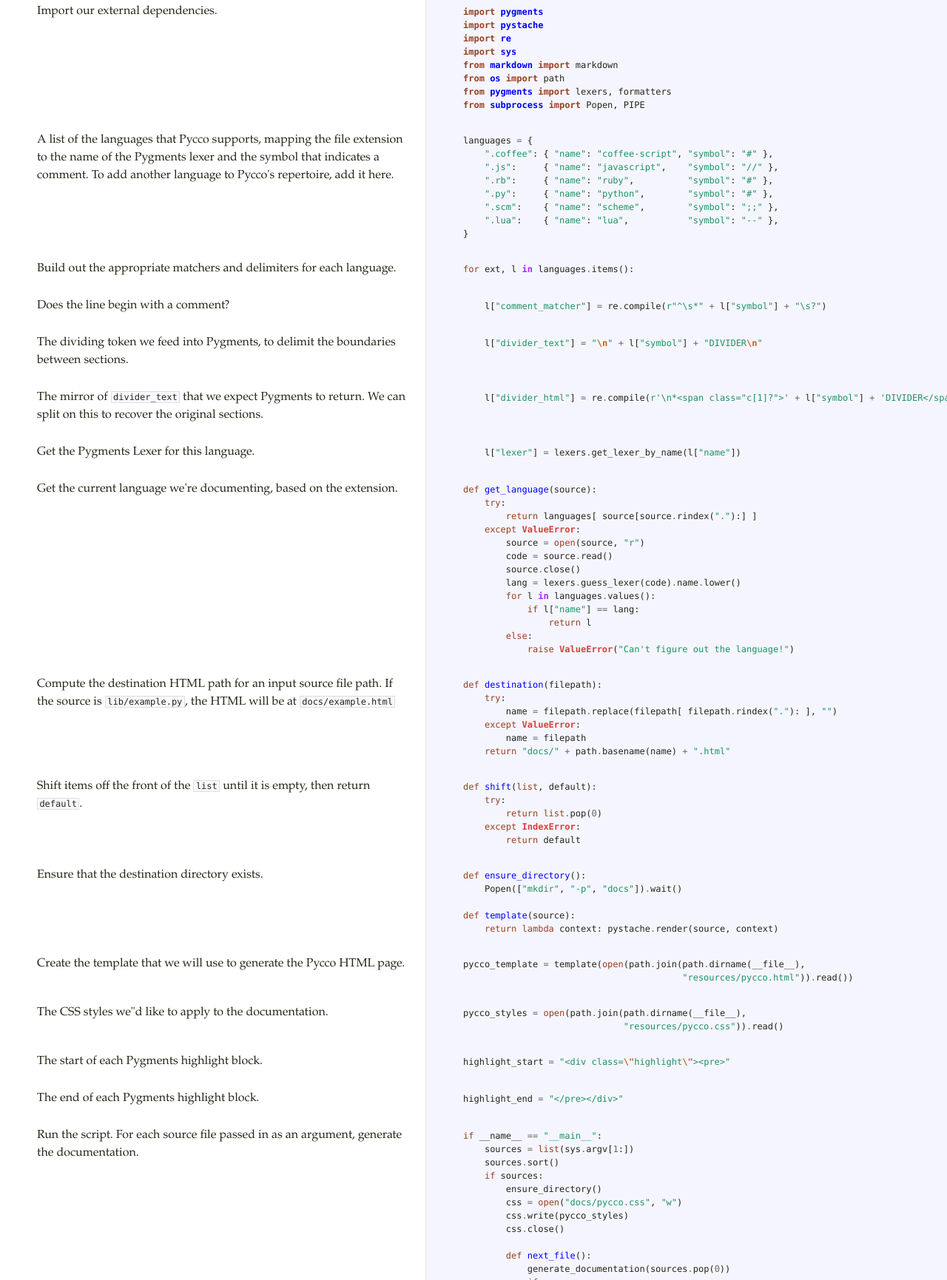
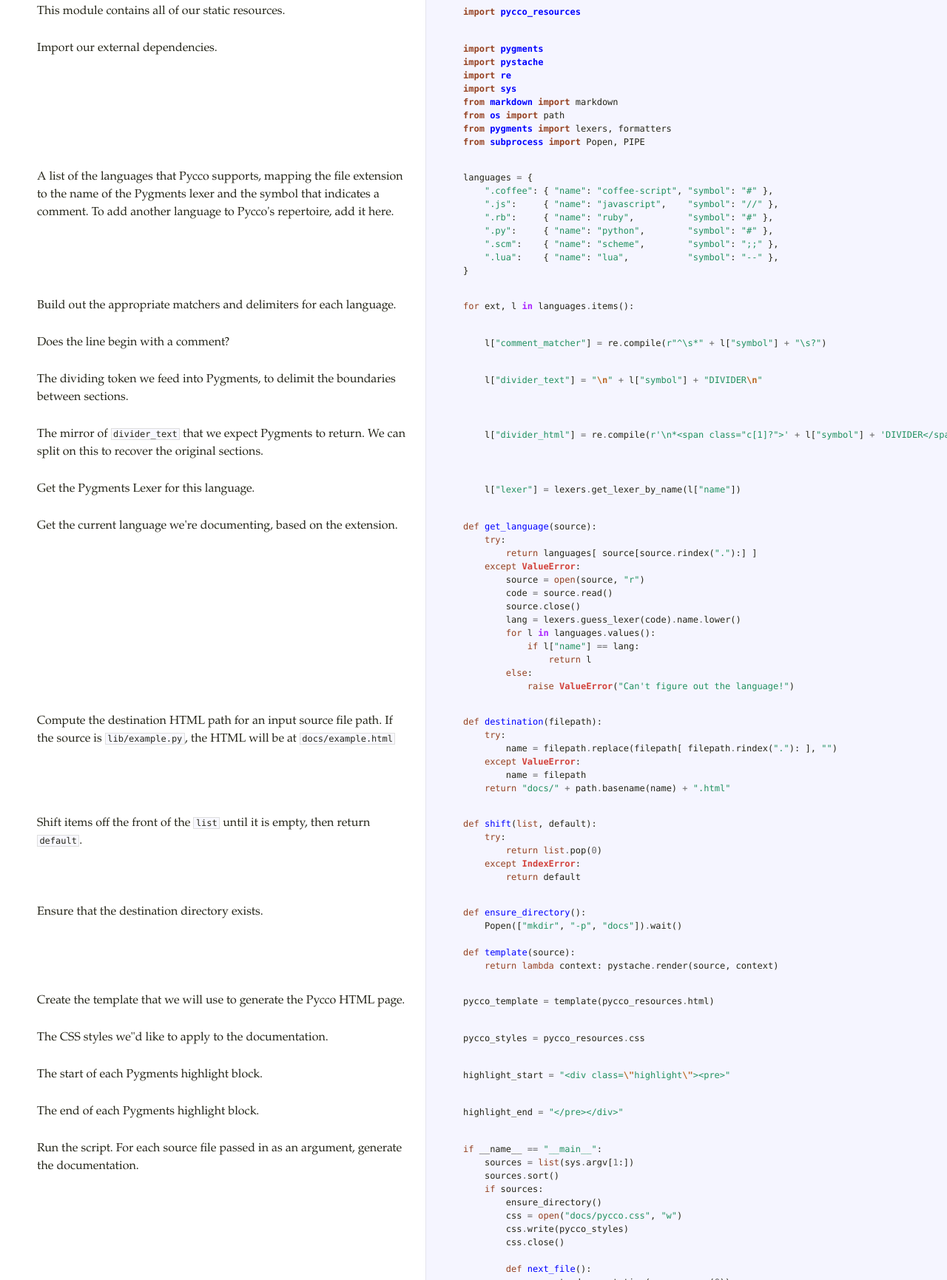
Before and after one commit to pycco-docs/pycco, a plain HTML site: page index.html in a window 1280 px wide. Shown: the part 1826-3557 px from the top of the page at 74% size. Drawn offline with Linux system fonts and the light colour scheme.

Commit message:
Regenerating documentation

```diff
--- a/index.html
+++ b/index.html
@@ -188,6 +188,16 @@ found in <code>resources/pycco.html</code></p>
         <div class="octowrap">
           <a class="octothorpe" href="#section-8">#</a>
         </div>
+        <p>This module contains all of our static resources.</p>
+      </td>
+      <td class=code>
+        <div class='highlight'><pre><div class="highlight"><pre><span class="kn">import</span> <span class="nn">pycco_resources</span></pre></div></pre></div>
+      </td>
+    </tr><tr id='section-9'>
+      <td class=docs>
+        <div class="octowrap">
+          <a class="octothorpe" href="#section-9">#</a>
+        </div>
         <p>Import our external dependencies.</p>
       </td>
       <td class=code>
@@ -200,10 +210,10 @@ found in <code>resources/pycco.html</code></p>
 <span class="kn">from</span> <span class="nn">pygments</span> <span class="kn">import</span> <span class="n">lexers</span><span class="p">,</span> <span class="n">formatters</span>
 <span class="kn">from</span> <span class="nn">subprocess</span> <span class="kn">import</span> <span class="n">Popen</span><span class="p">,</span> <span class="n">PIPE</span></pre></div></pre></div>
       </td>
-    </tr><tr id='section-9'>
+    </tr><tr id='section-10'>
       <td class=docs>
         <div class="octowrap">
-          <a class="octothorpe" href="#section-9">#</a>
+          <a class="octothorpe" href="#section-10">#</a>
         </div>
         <p>A list of the languages that Pycco supports, mapping the file extension to
 the name of the Pygments lexer and the symbol that indicates a comment. To
@@ -219,30 +229,30 @@ add another language to Pycco's repertoire, add it here.</p>
     <span class="s">&quot;.lua&quot;</span><span class="p">:</span>    <span class="p">{</span> <span class="s">&quot;name&quot;</span><span class="p">:</span> <span class="s">&quot;lua&quot;</span><span class="p">,</span>           <span class="s">&quot;symbol&quot;</span><span class="p">:</span> <span class="s">&quot;--&quot;</span> <span class="p">},</span>
 <span class="p">}</span></pre></div></pre></div>
       </td>
-    </tr><tr id='section-10'>
+    </tr><tr id='section-11'>
       <td class=docs>
         <div class="octowrap">
-          <a class="octothorpe" href="#section-10">#</a>
+          <a class="octothorpe" href="#section-11">#</a>
         </div>
         <p>Build out the appropriate matchers and delimiters for each language.</p>
       </td>
       <td class=code>
         <div class='highlight'><pre><div class="highlight"><pre><span class="k">for</span> <span class="n">ext</span><span class="p">,</span> <span class="n">l</span> <span class="ow">in</span> <span class="n">languages</span><span class="o">.</span><span class="n">items</span><span class="p">():</span></pre></div></pre></div>
       </td>
-    </tr><tr id='section-11'>
+    </tr><tr id='section-12'>
       <td class=docs>
         <div class="octowrap">
-          <a class="octothorpe" href="#section-11">#</a>
+          <a class="octothorpe" href="#section-12">#</a>
         </div>
         <p>Does the line begin with a comment?</p>
       </td>
       <td class=code>
         <div class='highlight'><pre><div class="highlight"><pre>    <span class="n">l</span><span class="p">[</span><span class="s">&quot;comment_matcher&quot;</span><span class="p">]</span> <span class="o">=</span> <span class="n">re</span><span class="o">.</span><span class="n">compile</span><span class="p">(</span><span class="s">r&quot;^\s*&quot;</span> <span class="o">+</span> <span class="n">l</span><span class="p">[</span><span class="s">&quot;symbol&quot;</span><span class="p">]</span> <span class="o">+</span> <span class="s">&quot;\s?&quot;</span><span class="p">)</span></pre></div></pre></div>
       </td>
-    </tr><tr id='section-12'>
+    </tr><tr id='section-13'>
       <td class=docs>
         <div class="octowrap">
-          <a class="octothorpe" href="#section-12">#</a>
+          <a class="octothorpe" href="#section-13">#</a>
         </div>
         <p>The dividing token we feed into Pygments, to delimit the boundaries between
 sections.</p>
@@ -250,10 +260,10 @@ sections.</p>
       <td class=code>
         <div class='highlight'><pre><div class="highlight"><pre>    <span class="n">l</span><span class="p">[</span><span class="s">&quot;divider_text&quot;</span><span class="p">]</span> <span class="o">=</span> <span class="s">&quot;</span><span class="se">\n</span><span class="s">&quot;</span> <span class="o">+</span> <span class="n">l</span><span class="p">[</span><span class="s">&quot;symbol&quot;</span><span class="p">]</span> <span class="o">+</span> <span class="s">&quot;DIVIDER</span><span class="se">\n</span><span class="s">&quot;</span></pre></div></pre></div>
       </td>
-    </tr><tr id='section-13'>
+    </tr><tr id='section-14'>
       <td class=docs>
         <div class="octowrap">
-          <a class="octothorpe" href="#section-13">#</a>
+          <a class="octothorpe" href="#section-14">#</a>
         </div>
         <p>The mirror of <code>divider_text</code> that we expect Pygments to return. We can split
 on this to recover the original sections.</p>
@@ -261,20 +271,20 @@ on this to recover the original sections.</p>
       <td class=code>
         <div class='highlight'><pre><div class="highlight"><pre>    <span class="n">l</span><span class="p">[</span><span class="s">&quot;divider_html&quot;</span><span class="p">]</span> <span class="o">=</span> <span class="n">re</span><span class="o">.</span><span class="n">compile</span><span class="p">(</span><span class="s">r&#39;\n*&lt;span class=&quot;c[1]?&quot;&gt;&#39;</span> <span class="o">+</span> <span class="n">l</span><span class="p">[</span><span class="s">&quot;symbol&quot;</span><span class="p">]</span> <span class="o">+</span> <span class="s">&#39;DIVIDER&lt;/span&gt;</span><span class="se">\n</span><span class="s">*&#39;</span><span class="p">)</span></pre></div></pre></div>
       </td>
-    </tr><tr id='section-14'>
+    </tr><tr id='section-15'>
       <td class=docs>
         <div class="octowrap">
-          <a class="octothorpe" href="#section-14">#</a>
+          <a class="octothorpe" href="#section-15">#</a>
         </div>
         <p>Get the Pygments Lexer for this language.</p>
       </td>
       <td class=code>
         <div class='highlight'><pre><div class="highlight"><pre>    <span class="n">l</span><span class="p">[</span><span class="s">&quot;lexer&quot;</span><span class="p">]</span> <span class="o">=</span> <span class="n">lexers</span><span class="o">.</span><span class="n">get_lexer_by_name</span><span class="p">(</span><span class="n">l</span><span class="p">[</span><span class="s">&quot;name&quot;</span><span class="p">])</span></pre></div></pre></div>
       </td>
-    </tr><tr id='section-15'>
+    </tr><tr id='section-16'>
       <td class=docs>
         <div class="octowrap">
-          <a class="octothorpe" href="#section-15">#</a>
+          <a class="octothorpe" href="#section-16">#</a>
         </div>
         <p>Get the current language we're documenting, based on the extension.</p>
       </td>
@@ -293,10 +303,10 @@ on this to recover the original sections.</p>
         <span class="k">else</span><span class="p">:</span>
             <span class="k">raise</span> <span class="ne">ValueError</span><span class="p">(</span><span class="s">&quot;Can&#39;t figure out the language!&quot;</span><span class="p">)</span></pre></div></pre></div>
       </td>
-    </tr><tr id='section-16'>
+    </tr><tr id='section-17'>
       <td class=docs>
         <div class="octowrap">
-          <a class="octothorpe" href="#section-16">#</a>
+          <a class="octothorpe" href="#section-17">#</a>
         </div>
         <p>Compute the destination HTML path for an input source file path. If the source
 is <code>lib/example.py</code>, the HTML will be at <code>docs/example.html</code></p>
@@ -309,10 +319,10 @@ is <code>lib/example.py</code>, the HTML will be at <code>docs/example.html</cod
         <span class="n">name</span> <span class="o">=</span> <span class="n">filepath</span>
     <span class="k">return</span> <span class="s">&quot;docs/&quot;</span> <span class="o">+</span> <span class="n">path</span><span class="o">.</span><span class="n">basename</span><span class="p">(</span><span class="n">name</span><span class="p">)</span> <span class="o">+</span> <span class="s">&quot;.html&quot;</span></pre></div></pre></div>
       </td>
-    </tr><tr id='section-17'>
+    </tr><tr id='section-18'>
       <td class=docs>
         <div class="octowrap">
-          <a class="octothorpe" href="#section-17">#</a>
+          <a class="octothorpe" href="#section-18">#</a>
         </div>
         <p>Shift items off the front of the <code>list</code> until it is empty, then return
 <code>default</code>.</p>
@@ -324,10 +334,10 @@ is <code>lib/example.py</code>, the HTML will be at <code>docs/example.html</cod
     <span class="k">except</span> <span class="ne">IndexError</span><span class="p">:</span>
         <span class="k">return</span> <span class="n">default</span></pre></div></pre></div>
       </td>
-    </tr><tr id='section-18'>
+    </tr><tr id='section-19'>
       <td class=docs>
         <div class="octowrap">
-          <a class="octothorpe" href="#section-18">#</a>
+          <a class="octothorpe" href="#section-19">#</a>
         </div>
         <p>Ensure that the destination directory exists.</p>
       </td>
@@ -338,52 +348,50 @@ is <code>lib/example.py</code>, the HTML will be at <code>docs/example.html</cod
 <span class="k">def</span> <span class="nf">template</span><span class="p">(</span><span class="n">source</span><span class="p">):</span>
     <span class="k">return</span> <span class="k">lambda</span> <span class="n">context</span><span class="p">:</span> <span class="n">pystache</span><span class="o">.</span><span class="n">render</span><span class="p">(</span><span class="n">source</span><span class="p">,</span> <span class="n">context</span><span class="p">)</span></pre></div></pre></div>
       </td>
-    </tr><tr id='section-19'>
-      <td class=docs>
-        <div class="octowrap">
-          <a class="octothorpe" href="#section-19">#</a>
-        </div>
-        <p>Create the template that we will use to generate the Pycco HTML page.</p>
-      </td>
-      <td class=code>
-        <div class='highlight'><pre><div class="highlight"><pre><span class="n">pycco_template</span> <span class="o">=</span> <span class="n">template</span><span class="p">(</span><span class="nb">open</span><span class="p">(</span><span class="n">path</span><span class="o">.</span><span class="n">join</span><span class="p">(</span><span class="n">path</span><span class="o">.</span><span class="n">dirname</span><span class="p">(</span><span class="n">__file__</span><span class="p">),</span>
-                                         <span class="s">&quot;resources/pycco.html&quot;</span><span class="p">))</span><span class="o">.</span><span class="n">read</span><span class="p">())</span></pre></div></pre></div>
-      </td>
     </tr><tr id='section-20'>
       <td class=docs>
         <div class="octowrap">
           <a class="octothorpe" href="#section-20">#</a>
         </div>
-        <p>The CSS styles we"d like to apply to the documentation.</p>
+        <p>Create the template that we will use to generate the Pycco HTML page.</p>
       </td>
       <td class=code>
-        <div class='highlight'><pre><div class="highlight"><pre><span class="n">pycco_styles</span> <span class="o">=</span> <span class="nb">open</span><span class="p">(</span><span class="n">path</span><span class="o">.</span><span class="n">join</span><span class="p">(</span><span class="n">path</span><span class="o">.</span><span class="n">dirname</span><span class="p">(</span><span class="n">__file__</span><span class="p">),</span>
-                              <span class="s">&quot;resources/pycco.css&quot;</span><span class="p">))</span><span class="o">.</span><span class="n">read</span><span class="p">()</span></pre></div></pre></div>
+        <div class='highlight'><pre><div class="highlight"><pre><span class="n">pycco_template</span> <span class="o">=</span> <span class="n">template</span><span class="p">(</span><span class="n">pycco_resources</span><span class="o">.</span><span class="n">html</span><span class="p">)</span></pre></div></pre></div>
       </td>
     </tr><tr id='section-21'>
       <td class=docs>
         <div class="octowrap">
           <a class="octothorpe" href="#section-21">#</a>
         </div>
-        <p>The start of each Pygments highlight block.</p>
+        <p>The CSS styles we"d like to apply to the documentation.</p>
       </td>
       <td class=code>
-        <div class='highlight'><pre><div class="highlight"><pre><span class="n">highlight_start</span> <span class="o">=</span> <span class="s">&quot;&lt;div class=</span><span class="se">\&quot;</span><span class="s">highlight</span><span class="se">\&quot;</span><span class="s">&gt;&lt;pre&gt;&quot;</span></pre></div></pre></div>
+        <div class='highlight'><pre><div class="highlight"><pre><span class="n">pycco_styles</span> <span class="o">=</span> <span class="n">pycco_resources</span><span class="o">.</span><span class="n">css</span></pre></div></pre></div>
       </td>
     </tr><tr id='section-22'>
       <td class=docs>
         <div class="octowrap">
           <a class="octothorpe" href="#section-22">#</a>
         </div>
+        <p>The start of each Pygments highlight block.</p>
+      </td>
+      <td class=code>
+        <div class='highlight'><pre><div class="highlight"><pre><span class="n">highlight_start</span> <span class="o">=</span> <span class="s">&quot;&lt;div class=</span><span class="se">\&quot;</span><span class="s">highlight</span><span class="se">\&quot;</span><span class="s">&gt;&lt;pre&gt;&quot;</span></pre></div></pre></div>
+      </td>
+    </tr><tr id='section-23'>
+      <td class=docs>
+        <div class="octowrap">
+          <a class="octothorpe" href="#section-23">#</a>
+        </div>
         <p>The end of each Pygments highlight block.</p>
       </td>
       <td class=code>
         <div class='highlight'><pre><div class="highlight"><pre><span class="n">highlight_end</span> <span class="o">=</span> <span class="s">&quot;&lt;/pre&gt;&lt;/div&gt;&quot;</span></pre></div></pre></div>
       </td>
-    </tr><tr id='section-23'>
+    </tr><tr id='section-24'>
       <td class=docs>
         <div class="octowrap">
-          <a class="octothorpe" href="#section-23">#</a>
+          <a class="octothorpe" href="#section-24">#</a>
         </div>
         <p>Run the script.
 For each source file passed in as an argument, generate the documentation.</p>
```
